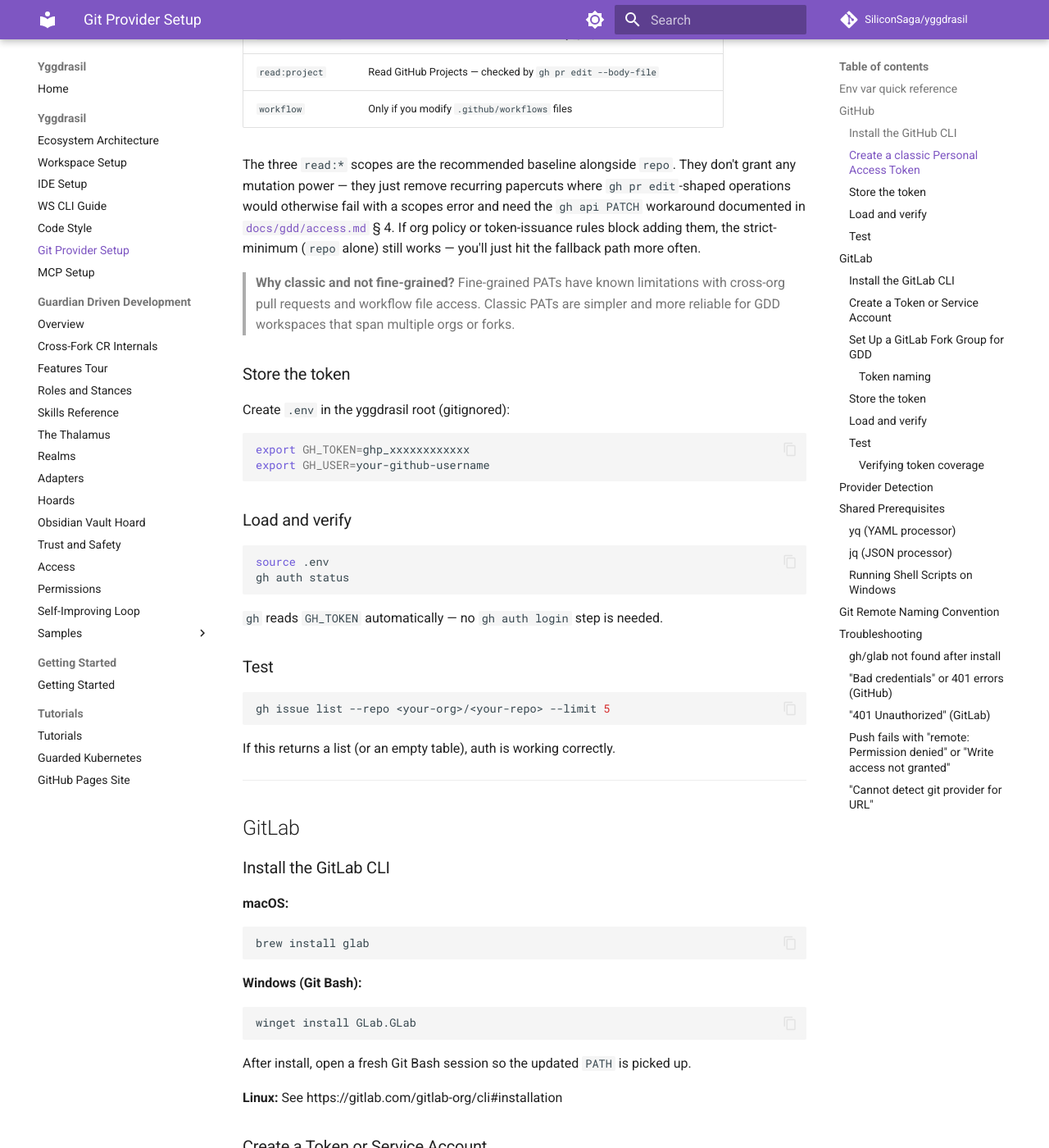
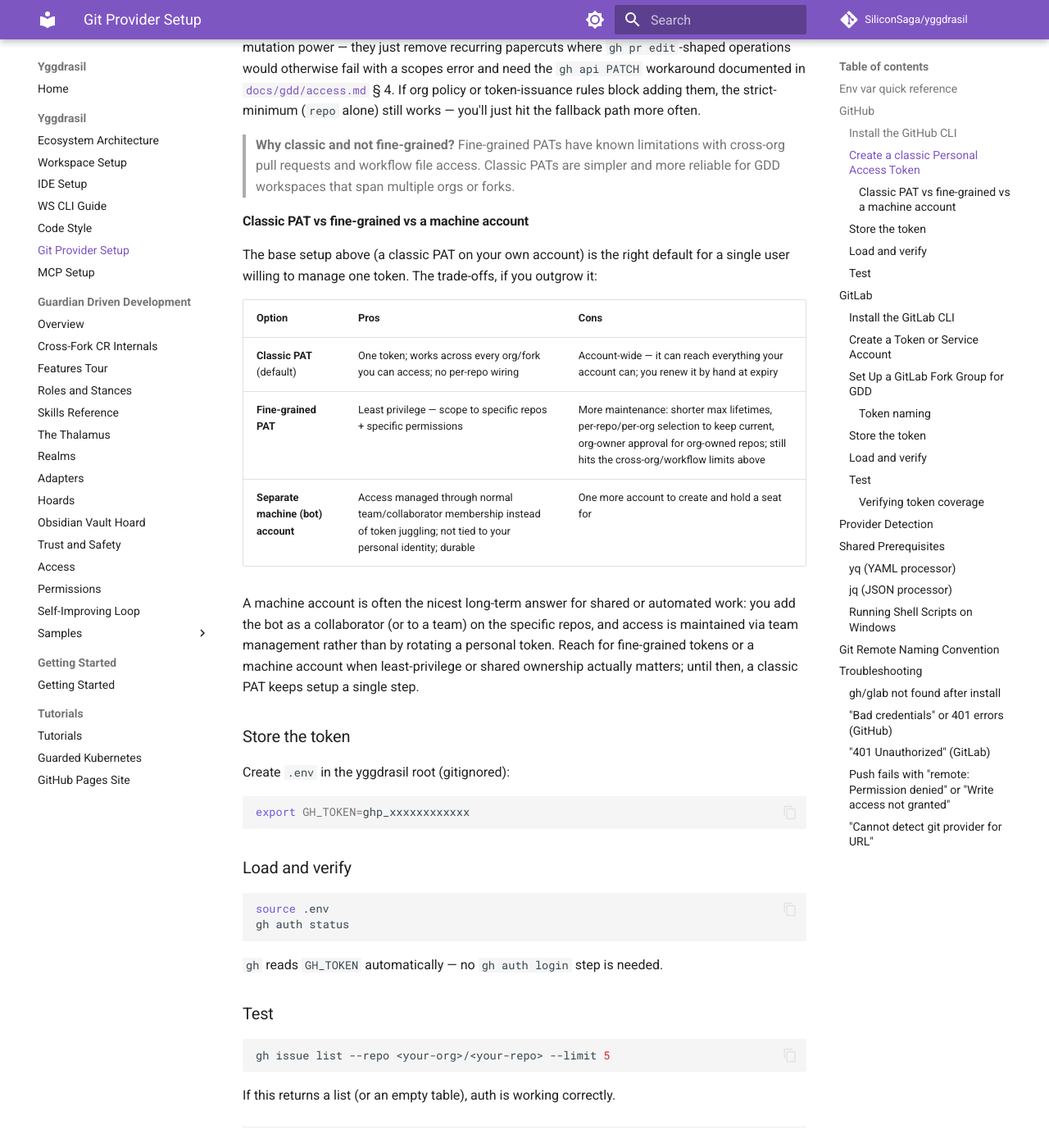
Before and after one commit to SiliconSaga/yggdrasil, an MkDocs documentation site: the page built from docs/git-provider-setup.md, in a window 1280 px wide and 1400 px high, scrolled down 1995 px. Shown: the whole window at 82% size. Built offline with MkDocs 1.6.1 and Material for MkDocs 9.7.7, drawn with Linux system fonts in a browser that asks for light colours; comment, search, counter and statistics services are not loaded; some of the changed text lies outside the part shown.

Commit message:
docs: token-setup guidance (deep links, PAT trade-offs, machine accounts) and remove vestigial GH_USER
Improves the token-setup path a newcomer hits, and removes a misleading env var.

**Token docs.** `.env.example` now links the scope-preselected token page and gives a short classic-PAT pros/cons; `docs/git-provider-setup.md` gains a Classic-PAT vs fine-grained vs machine-account comparison (fine-grained = least privilege but more upkeep; a separate bot account manages access via team membership instead of token rotation). Base setup stays aimed at a single user with a classic PAT.

**Remove GH_USER.** It was consumed only by `validate-agent-setup.sh`, as a manual override for the identity check when `gh api /user` can't resolve the login. It plays no part in auth: `git-auth.sh` injects the token (as `x-access-token` for GitHub) and the token carries the identity, so `ws push`/`ws cr`/`ws clone` never needed it — including on a machine-account box where a personal user is also configured. The docs oversold it ("pairs with GH_TOKEN to assert the operating identity", "recommended for machine-user setups"), and `gh` itself doesn't read it (an open, unimplemented feature request), so documenting its behaviour would age badly. Drop it from `.env.example` and the docs, and let `validate-agent-setup.sh` derive the login from `gh api /user` alone (a token that can't read `/user` now gets a clear "add Account (read) permission" message instead of a GH_USER workaround).

Co-Authored-By: Claude Opus 4.8 <noreply@anthropic.com>

````diff
--- a/docs/git-provider-setup.md
+++ b/docs/git-provider-setup.md
@@ -11,9 +11,8 @@ All workspace credentials live in `.env` at the yggdrasil root (gitignored). The
 | Variable | Purpose | Required when |
 |---|---|---|
 | `GH_TOKEN` | GitHub PAT (`gh` reads it directly) | Using GitHub remotes |
-| `GH_USER` | GitHub username — derived from the token via `gh api /user` if unset, but explicitly set when running as a separate machine-user account (a bot account with collaborator-only access on specific repos). Pairs with `GH_TOKEN` to assert the operating identity. | Optional in single-user setups; recommended for machine-user / scoped-access setups |
 | `GITLAB_TOKEN` | Default GitLab PAT (`glab` fallback) | Using GitLab remotes |
-| `GITLAB_USER` | GitLab username — referenced in setup docs and example `.env`; not currently consumed by `ws` scripts. Reserved for future parity with `GH_USER`'s machine-user pattern. | Optional |
+| `GITLAB_USER` | GitLab username — referenced in setup docs and example `.env`. | Optional |
 | `GITLAB_HOST` | Self-hosted GitLab hostname | Self-hosted GitLab only |
 | `GITLAB_<scope>_<owner>_<role>` | Per-fork / per-group GitLab tokens | Multi-token GitLab setups (see GitLab section) |
 
@@ -66,13 +65,24 @@ The three `read:*` scopes are the recommended baseline alongside `repo`. They do
 
 > **Why classic and not fine-grained?** Fine-grained PATs have known limitations with cross-org pull requests and workflow file access. Classic PATs are simpler and more reliable for GDD workspaces that span multiple orgs or forks.
 
+#### Classic PAT vs fine-grained vs a machine account
+
+The base setup above (a classic PAT on your own account) is the right default for a single user willing to manage one token. The trade-offs, if you outgrow it:
+
+| Option | Pros | Cons |
+|---|---|---|
+| **Classic PAT** (default) | One token; works across every org/fork you can access; no per-repo wiring | Account-wide — it can reach everything your account can; you renew it by hand at expiry |
+| **Fine-grained PAT** | Least privilege — scope to specific repos + specific permissions | More maintenance: shorter max lifetimes, per-repo/per-org selection to keep current, org-owner approval for org-owned repos; still hits the cross-org/workflow limits above |
+| **Separate machine (bot) account** | Access managed through normal team/collaborator membership instead of token juggling; not tied to your personal identity; durable | One more account to create and hold a seat for |
+
+A machine account is often the nicest long-term answer for shared or automated work: you add the bot as a collaborator (or to a team) on the specific repos, and access is maintained via team management rather than by rotating a personal token. Reach for fine-grained tokens or a machine account when least-privilege or shared ownership actually matters; until then, a classic PAT keeps setup a single step.
+
 ### Store the token
 
 Create `.env` in the yggdrasil root (gitignored):
 
 ```bash
 export GH_TOKEN=ghp_xxxxxxxxxxxx
-export GH_USER=your-github-username
 ```
 
 ### Load and verify
````
Also changed, not shown: 2 other files.
